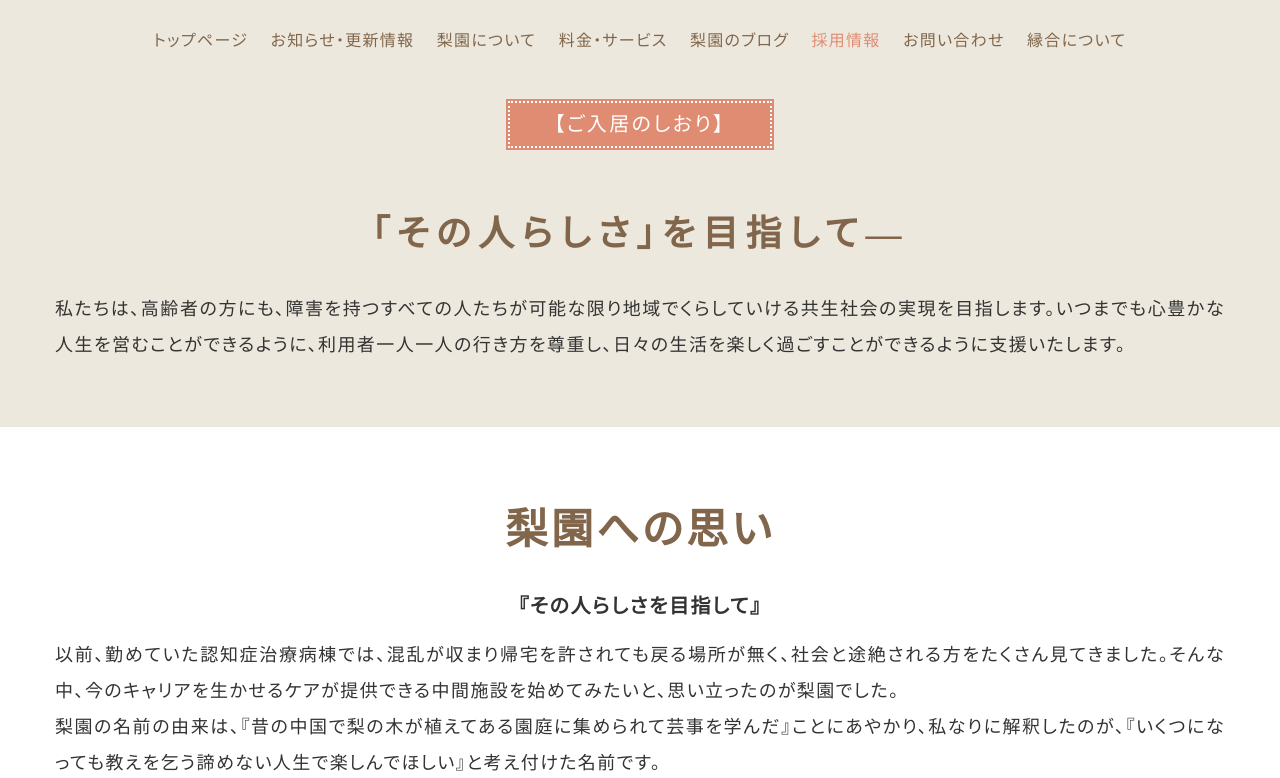
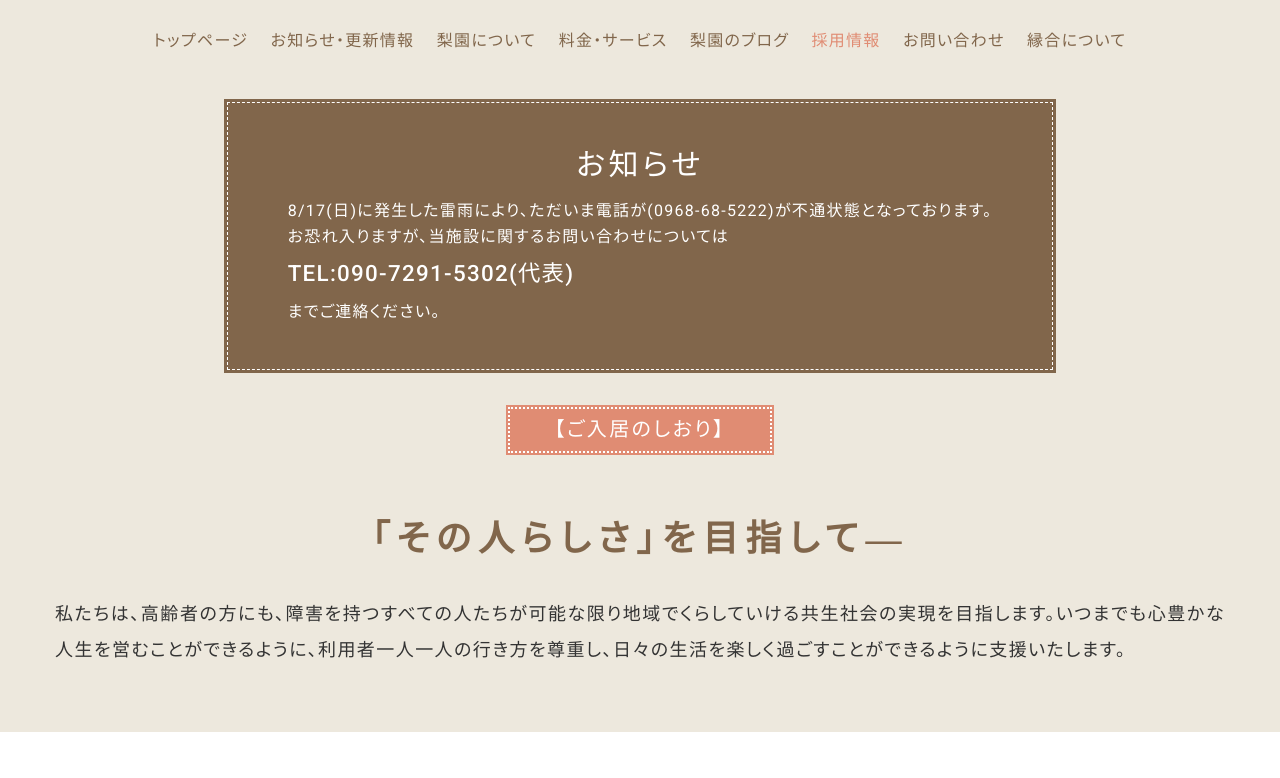
Before and after one commit to ken-atnek/enai.co.jp_2506, a Next.js app: page / in a window 1280 px wide. Shown: the part 802-1580 px from the top of the page. Built offline with nearby package versions, Linux system fonts and the light colour scheme; no server answers.

Commit message:
電話不通についてのお知らせ

```diff
--- a/src/app/page.tsx
+++ b/src/app/page.tsx
@@ -39,6 +39,20 @@ export default function Home() {
             </Link>
           ))}
         </nav>
+        <div className={styles.topCaution}>
+          <h3>お知らせ</h3>
+          <p>
+            8/17(日)に発生した雷雨により、ただいま電話が(0968-68-5222)が不通状態となっております。
+            <br />
+            お恐れ入りますが、当施設に関するお問い合わせについては
+            <br />
+            <ExternalLink href="tel:09072915302" aria-label="電話する">
+              TEL:090-7291-5302(代表)
+            </ExternalLink>
+            <br />
+            までご連絡ください。
+          </p>
+        </div>
         <div className={styles.boxPdf}>
           <ExternalLink
             href="/pdf/rien.pdf"
--- a/src/styles/PageTop.module.scss
+++ b/src/styles/PageTop.module.scss
@@ -182,9 +182,43 @@
             }
         }
     }
+    .topCaution {
+        display: flex;
+        flex-direction: column;
+        font-size: inherit;
+        padding: 3em 4em;
+        background-color: $base-brown;
+        margin-top: 3em;
+        color: #fff;
+        outline: 1px dashed rgb(255 255 255); /* outlineでドットの線を追加 */
+        outline-offset: -0.3em; /* outline-offsetの値を-15pxにして内側に調整 */
+        gap: 1em 0;
+        @include sp {
+            padding: 6vw 4vw;
+            margin-top: 0;
+        }
+        h3 {
+            font-size: FZ(30);
+            align-self: center;
+            font-weight: 500;
+            letter-spacing: 0.12em;
+        }
+        p {
+            font-size: FZ(16);
+            letter-spacing: 0.08em;
+            line-height: 1.6em;
+            text-align: justify;
+        }
+        a {
+            font-size: 1.4em;
+            font-weight: 500;
+            padding-block: 0.5em;
+            display: inline-block;
+        }
+    }
     .boxPdf {
         font-size: inherit;
-        margin-top: 3em;
+        margin-top: 2em;
         background-color: #e08c73;
         color: #fff;
         padding: 0.8em 3em;
```
